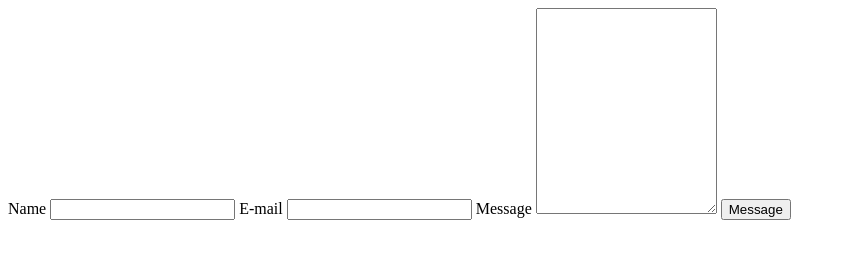
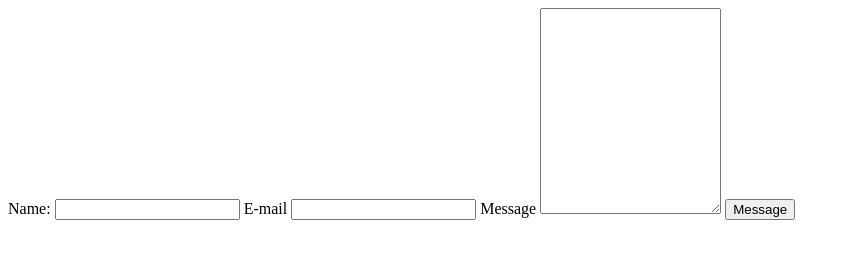
Before and after one commit to pagnarithseam18/pagnarithseam18.github.io, a plain HTML site: page index.html in a window 1280 px wide. Shown: the full height of the page, 0-850 px from the left. Drawn offline with Linux system fonts and the light colour scheme.

Commit message:
Update index.html

```diff
--- a/index.html
+++ b/index.html
@@ -5,7 +5,7 @@
 </head>
 <body>
 				<form action="https://formspree.io/supbot41@gmail.com" method="POST">
-					<label for="name">Name</label>
+					<label for="name">Name:</label>
 					<input type="text" id="name" name="name">
 					<label for="email">E-mail</label>
 					<input type="text" id="email" name="email">
```
